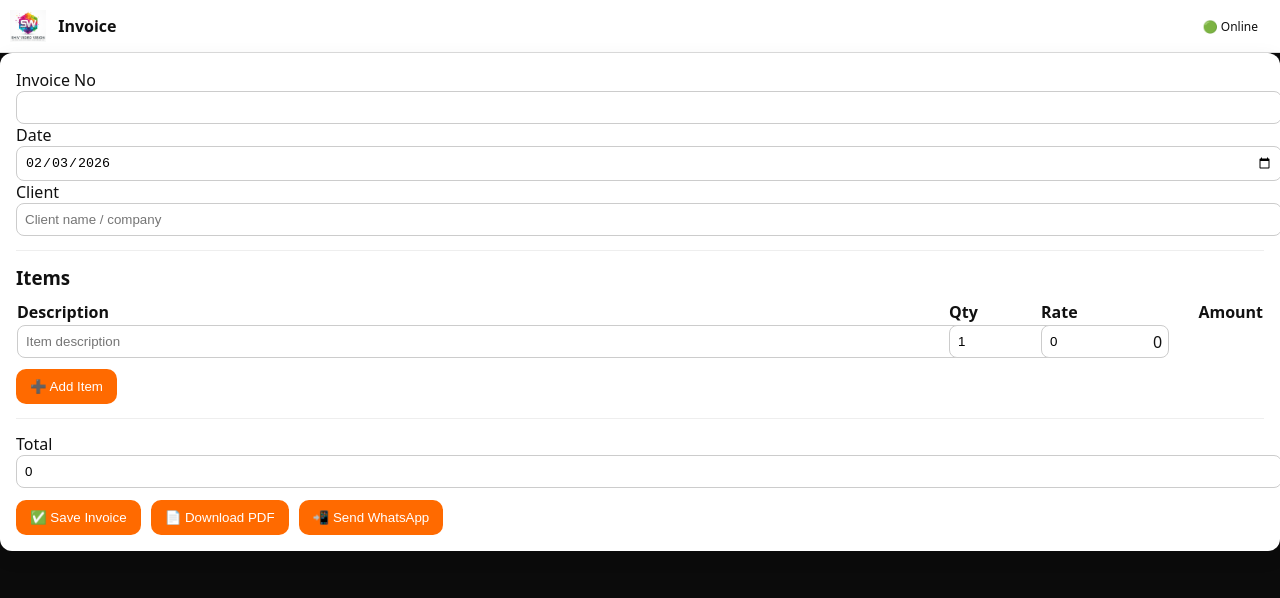
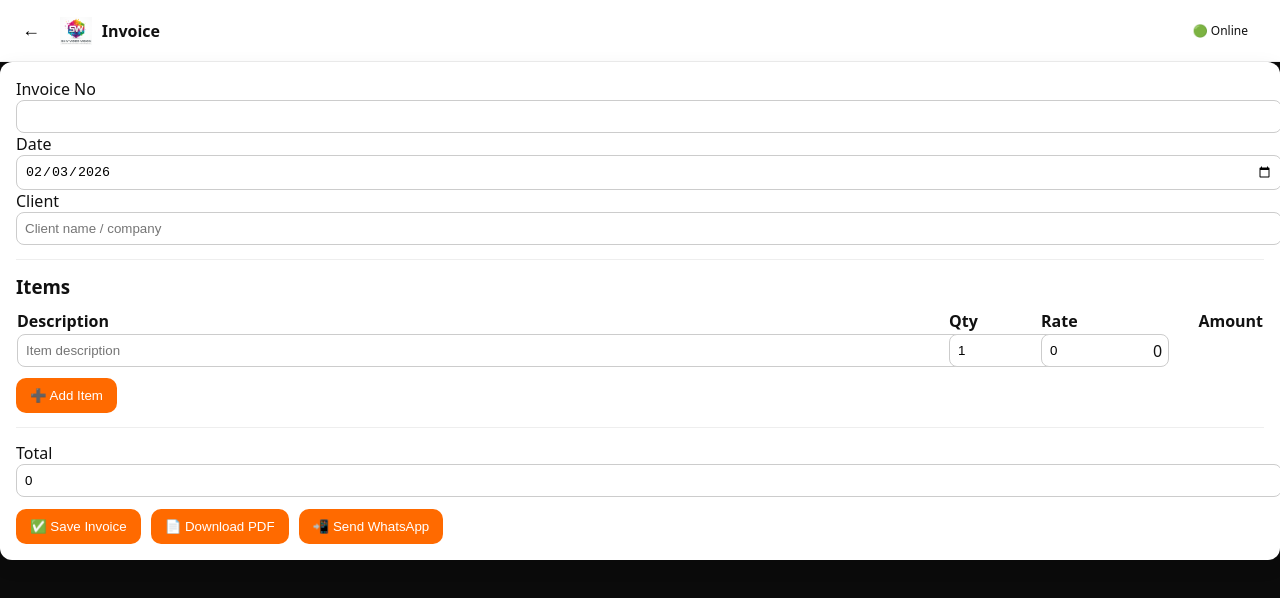
Before and after one commit to mojosyscom-lang/shiv-video-vision-app, a plain HTML site: page invoice.html in a window 1280 px wide. Drawn offline with Linux system fonts and the light colour scheme; no server answers.

Commit message:
Update invoice.html

```diff
--- a/invoice.html
+++ b/invoice.html
@@ -8,12 +8,14 @@
 </head>
 
 <body>
-<header style="display:flex;align-items:center;gap:12px;">
-  <img src="assets/logo.png" style="height:32px;">
+<header class="appHeader">
+  <button class="iconBtn backBtn" onclick="location.href='app.html'"></button>
+  <img src="assets/logo.png" style="height:28px;">
   <strong>Invoice</strong>
   <div id="netStatus" style="margin-left:auto;font-size:12px"></div>
-  <div id="syncCount" style="font-size:12px"></div>
+  <div id="syncCount" style="font-size:12px;margin-left:10px"></div>
 </header>
+
 
 <div class="card">
   <label>Invoice No</label>
```
